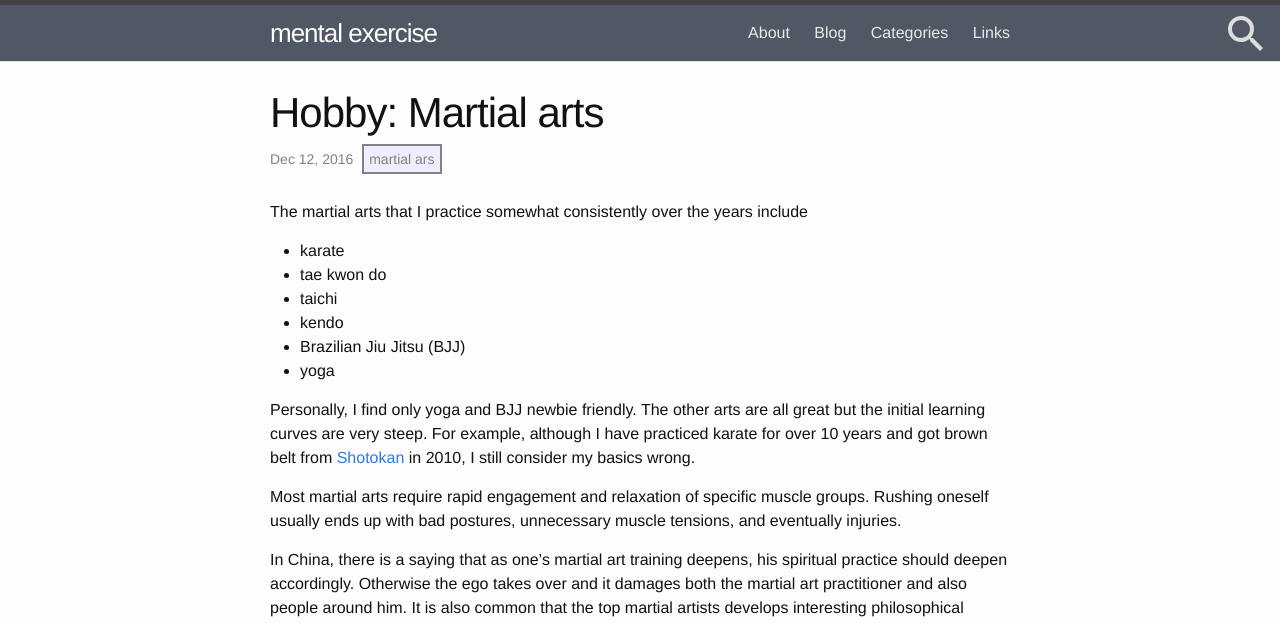
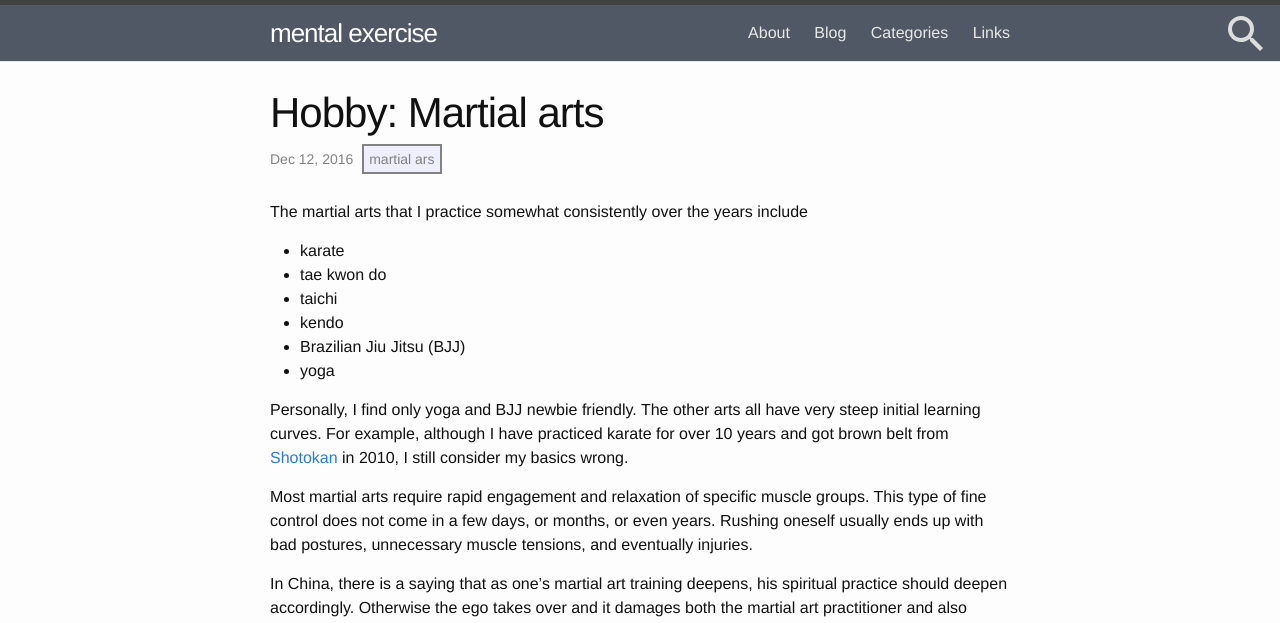
Before and after one commit to nosarthur/nosarthur.github.io, a Jekyll site: the page built from _posts/2016-12-11-martial-arts.md, in a window 1280 px wide and 1400 px high. Shown: the top 623 px of the window. Built offline with Jekyll 4.4.1, drawn with Linux system fonts in a browser that asks for light colours; comment, search, counter and statistics services are not loaded; some of the changed text lies outside the part shown.

Commit message:
update 1.30.2018

```diff
--- a/_posts/2016-12-11-martial-arts.md
+++ b/_posts/2016-12-11-martial-arts.md
@@ -17,12 +17,12 @@ The martial arts that I practice somewhat consistently over the years include
 * yoga
 
 Personally, I find only yoga and BJJ newbie friendly.
-The other arts are all great but the initial learning curves are very steep.
+The other arts all have very steep initial learning curves.
 For example, although I have practiced karate for over 10 years and got brown belt from [Shotokan](https://en.wikipedia.org/wiki/Shotokan) in 2010, I still consider my basics wrong.
 
 Most martial arts require rapid engagement and relaxation of specific muscle groups.
-Rushing oneself usually ends up with bad postures,
-unnecessary muscle tensions, and eventually injuries.
+This type of fine control does not come in a few days, or months, or even years.
+Rushing oneself usually ends up with bad postures, unnecessary muscle tensions, and eventually injuries.
 
 In China, there is a saying that as one's martial art training deepens,
 his spiritual practice should deepen accordingly.
@@ -42,7 +44,7 @@ My guess is that ego prevents one to reach the best performance, be it
 throwing an opponent over the shoulder, making sushi, writing a paper,
 or delivering a software.
 
-In terms of fun, I find kendo and BJJ the best.
+In terms of fun, I find BJJ and kendo the best.
 They are both extremely realistic in the training and practical in real situations.
 
 <img src='/assets/bruce_lee.jpeg'>
```
Also changed, not shown: other parts of _posts/2016-12-11-martial-arts.md (+3 -1 lines), _drafts/2018-02-20-graph-cuts.md (+1 -0 lines), _drafts/quantum-computing.md (+8 -0 lines), _posts/2015-4-27-tms.md (+0 -1 lines), _posts/2017-07-08-ML-MAP.md (+1 -1 lines), _posts/2017-08-26-aws.md (+2 -1 lines).
